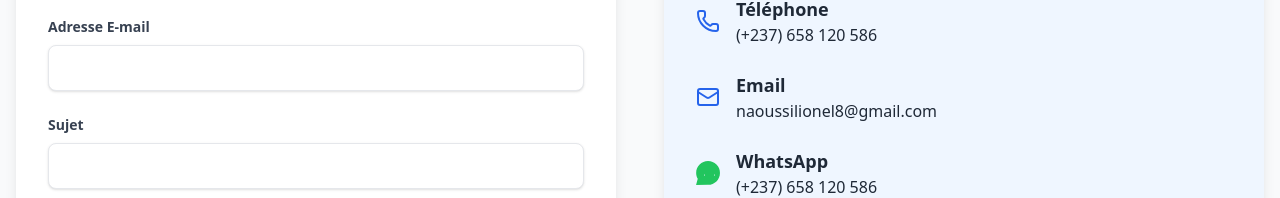
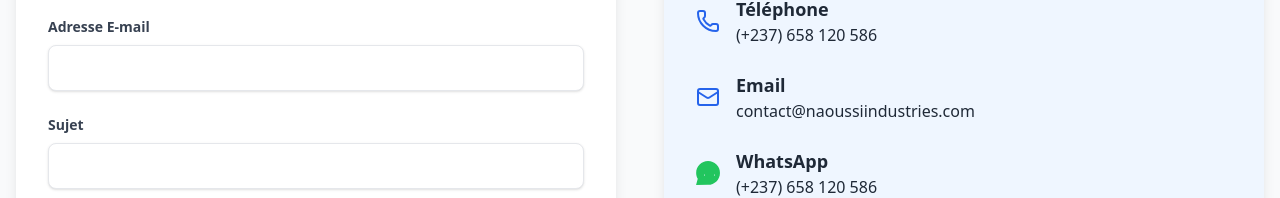
Before and after one commit to NaoussiLionel/Naoussi-industries, a React (Create React App) app: page / in a window 1280 px wide. Both pictures are taken after a click on the button "Contactez-nous". Shown: the part 397-595 px from the top of the page. Built offline with nearby package versions, Linux system fonts and the light colour scheme.

Commit message:
Update App.js
error correcton

```diff
--- a/src/App.js
+++ b/src/App.js
@@ -1,4 +1,3 @@
-<script src="https://cdn.tailwindcss.com"></script>
 import React, { useState } from 'react';
 import { Menu, X, ChevronRight, Phone, Mail, MapPin, Facebook, Linkedin, Instagram, Quote } from 'lucide-react';
 
@@ -19,6 +18,8 @@ function App() {
 
   return (
     <div className="font-sans antialiased text-gray-800 bg-gray-50">
+      {/* Moved Tailwind CSS script here to resolve linting errors */}
+      <script src="https://cdn.tailwindcss.com"></script>
       {/* Header */}
       <Header navigateTo={navigateTo} isMobileMenuOpen={isMobileMenuOpen} setIsMobileMenuMenuOpen={setIsMobileMenuMenuOpen} />
 
@@ -690,7 +691,8 @@ function ContactPage() {
               <Mail size={24} className="mr-4 text-blue-600" />
               <div>
                 <h3 className="font-semibold text-lg">Email</h3>
-                <p><a href="mailto:naoussilionel8@gmail.com" className="hover:underline">naoussilionel8@gmail.com</a></p>
+                {/* Corrected email address for consistency */}
+                <p><a href="mailto:contact@naoussiindustries.com" className="hover:underline">contact@naoussiindustries.com</a></p>
               </div>
             </div>
             <div className="flex items-center text-gray-800">
```
